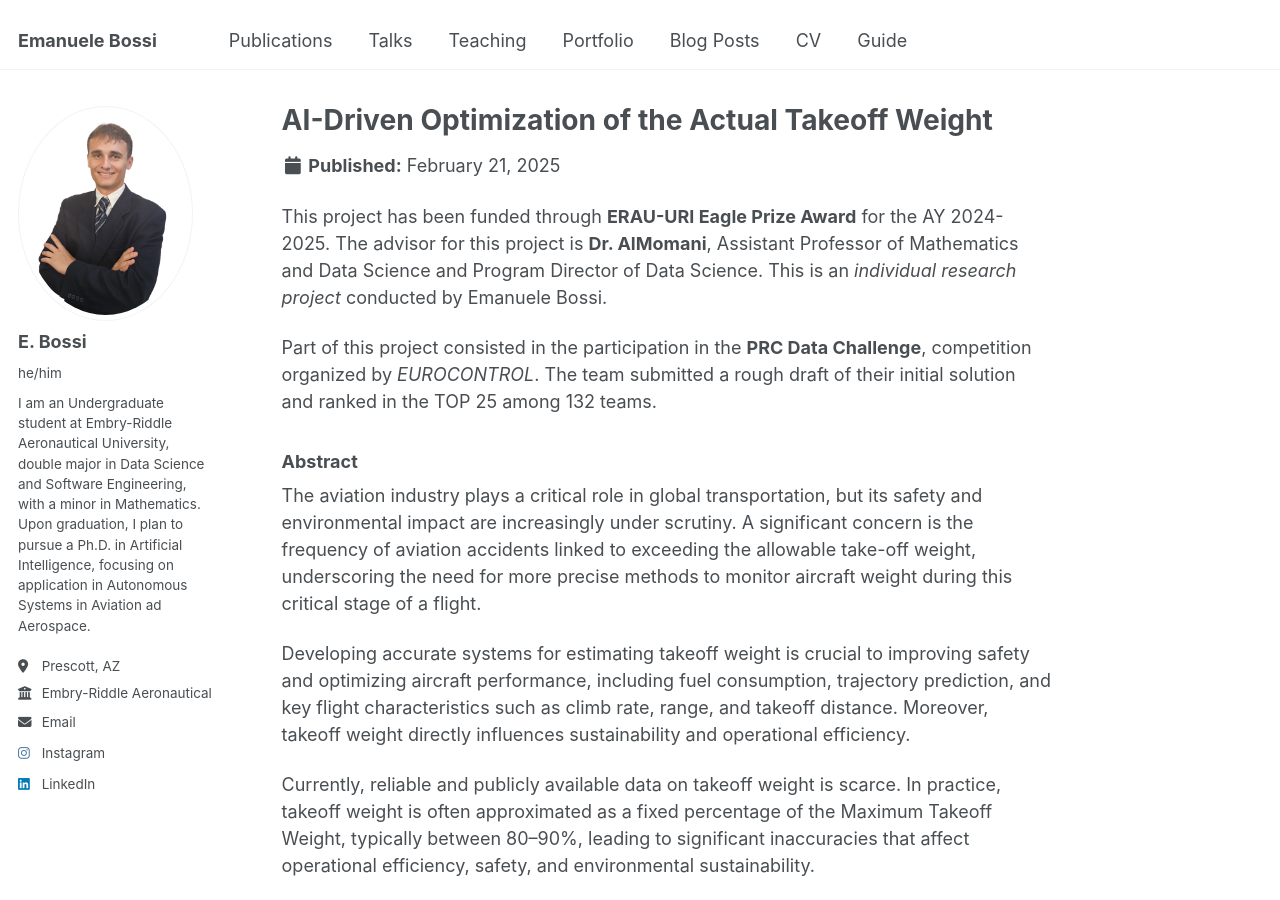
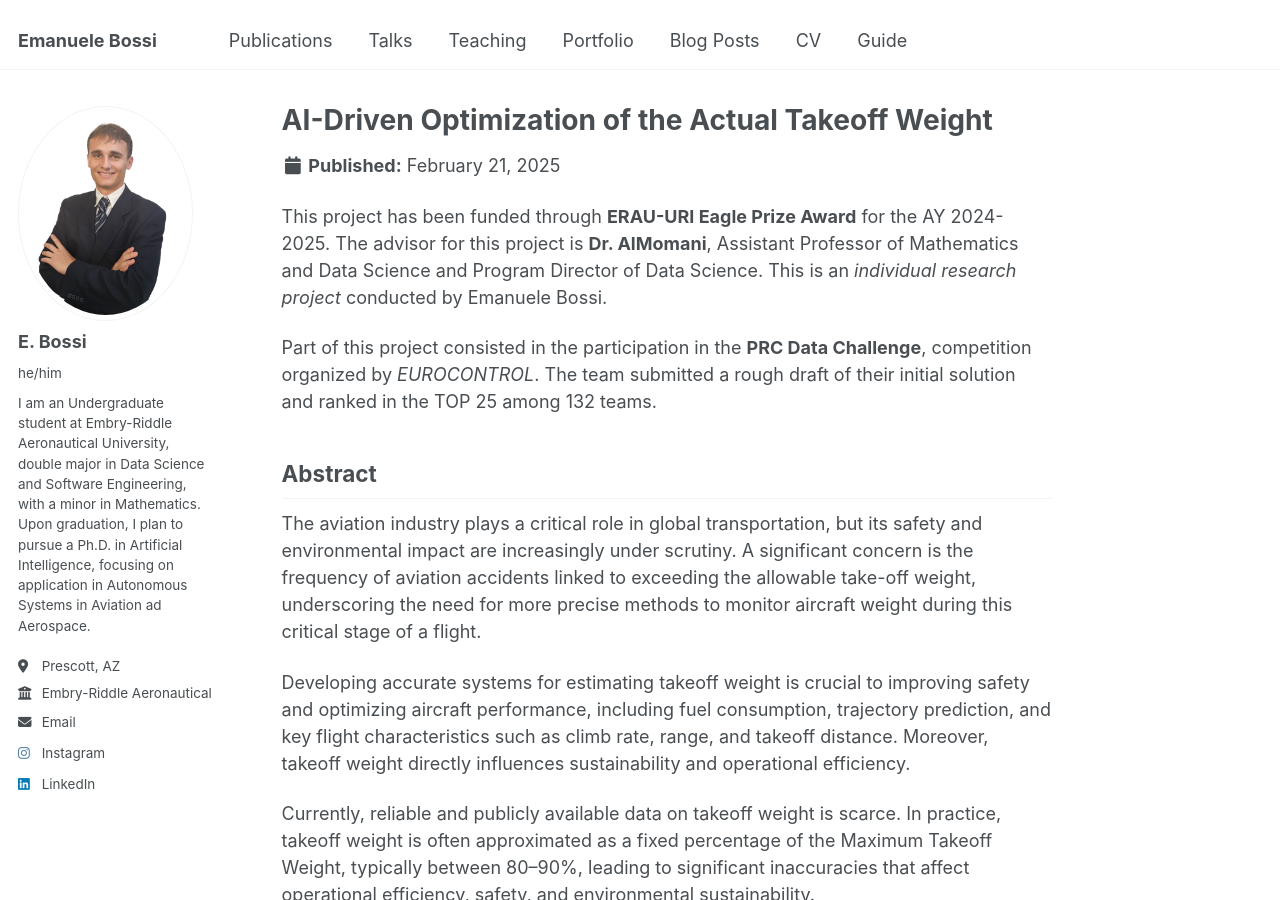
Before and after one commit to bossiemanuele/bossiemanuele.github.io, a Jekyll site: the page built from _portfolio/ATOW.md, in a window 1280 px wide and 900 px high. Built offline with Jekyll 4.4.1, drawn with Linux system fonts in a browser that asks for light colours.

```diff
--- a/_portfolio/ATOW.md
+++ b/_portfolio/ATOW.md
@@ -9,7 +9,7 @@ This project has been funded through **ERAU-URI Eagle Prize Award** for the AY 2
 
 Part of this project consisted in the participation in the **PRC Data Challenge**, competition organized by *EUROCONTROL*. The team submitted a rough draft of their initial solution and ranked in the TOP 25 among 132 teams.
 
-### Abstract
+## Abstract
 
 The aviation industry plays a critical role in global transportation, but its safety and environmental impact are increasingly under scrutiny. A significant concern is the frequency of aviation accidents linked to exceeding the allowable take-off weight, underscoring the need for more precise methods to monitor aircraft weight during this critical stage of a flight.
 
```
